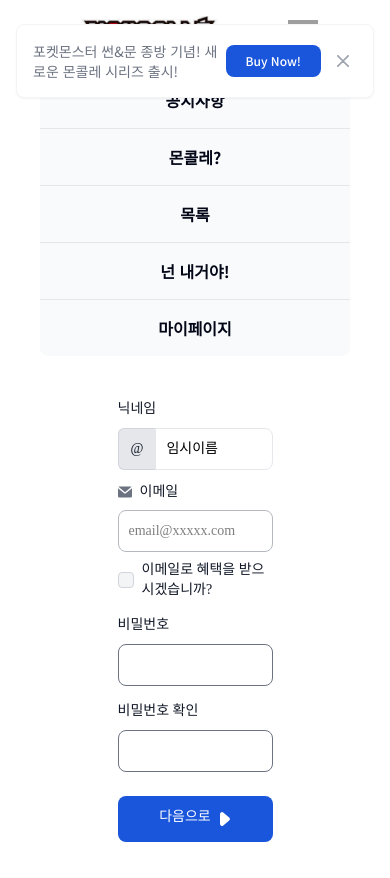
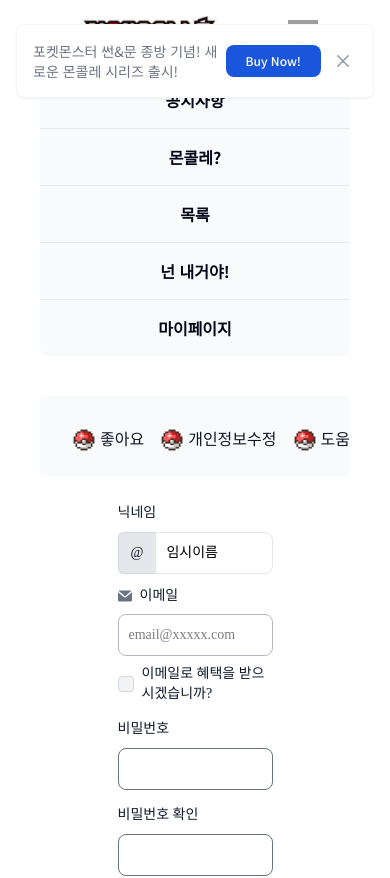
Before and after one commit to guseulgi/settingNext, a Next.js app: page /mypage/profile in a window 390 px wide. Shown: the top 878 px of the page. Built offline with nearby package versions, Linux system fonts and the light colour scheme; grey boxes are pictures that could not be loaded; a web font is replaced by a local one.

Commit message:
Feat: 모바일 마이페이지 디자인 레이아웃 중

```diff
--- a/app/(afterLogin)/mypage/_component/cardsection.js
+++ b/app/(afterLogin)/mypage/_component/cardsection.js
@@ -57,28 +57,6 @@
               </span>
 
               <div className="w-2/3 flex gap-2 justify-end mb-2">
-                <Image
-                  src="/ball4.webp"
-                  width="20"
-                  height="20"
-                  style={{ width: 30, height: 30 }}
-                  alt="메뉴"
-                />
-                <Image
-                  src="/ball4.webp"
-                  width="20"
-                  height="20"
-                  style={{ width: 30, height: 30 }}
-                  alt="메뉴"
-                />
-                <Image
-                  src="/ball4.webp"
-                  width="20"
-                  height="20"
-                  style={{ width: 30, height: 30 }}
-                  alt="메뉴"
-                />
-
                 <button
                   onClick={() => changeInfo()}
                   color="blue"
--- a/app/(afterLogin)/mypage/_component/sidebar.js
+++ b/app/(afterLogin)/mypage/_component/sidebar.js
@@ -23,11 +23,12 @@
   };
 
   return (
+    <div className="flex text-xs md:block w-full md:w-auto mb-6 md:mb-0">
       <Sidebar
         aria-label="Sidebar with call to action button example"
-      className="hidden md:block md:border-[3px] md:border-slate-700 rounded-md"
+        className=" flex-1 md:flex-none md:border-[3px] md:border-slate-700 rounded-md"
       >
-      <Sidebar.CTA className="mb-2 border-[1px] border-slate-700 rounded-md ">
+        <Sidebar.CTA className="mb-2 hidden md:block border-[1px] border-slate-700 rounded-md ">
           <div className="mb-2 flex items-center">
             <Badge color="warning">오박사</Badge>
           </div>
@@ -37,23 +38,49 @@
         </Sidebar.CTA>
 
         <Sidebar.Items>
-        <Sidebar.ItemGroup>
-          {myPageMenu.map((item, idx) => (
-            <Sidebar.Item href={item.link} onClick={() => clickSidebar(idx)}>
-              <div className="flex justify-start gap-2 items-center ">
+          <Sidebar.ItemGroup className="flex justify-between md:block items-center">
+            {myPageMenu.map((item, idx) => {
+              if (idx === 0) {
+                return (
+                  <Sidebar.Item
+                    href={item.link}
+                    onClick={() => clickSidebar(idx)}
+                  >
+                    <div className="flex justify-start gap-1 md:gap-2 items-center h-full mt-2">
                       <Image
                         src="/ball2.png"
                         alt="pokeball"
                         width="14"
                         height="14"
-                  className="size-6 my-auto"
+                        className="size-6 md:my-auto"
                       />
                       {item.title}
                     </div>
                   </Sidebar.Item>
-          ))}
+                );
+              } else {
+                return (
+                  <Sidebar.Item
+                    href={item.link}
+                    onClick={() => clickSidebar(idx)}
+                  >
+                    <div className="flex justify-start gap-1 md:gap-2 items-center h-full">
+                      <Image
+                        src="/ball2.png"
+                        alt="pokeball"
+                        width="14"
+                        height="14"
+                        className="size-6 md:my-auto"
+                      />
+                      {item.title}
+                    </div>
+                  </Sidebar.Item>
+                );
+              }
+            })}
           </Sidebar.ItemGroup>
         </Sidebar.Items>
       </Sidebar>
+    </div>
   );
 }
```
Lines whose indentation alone changed are shown as unchanged.
